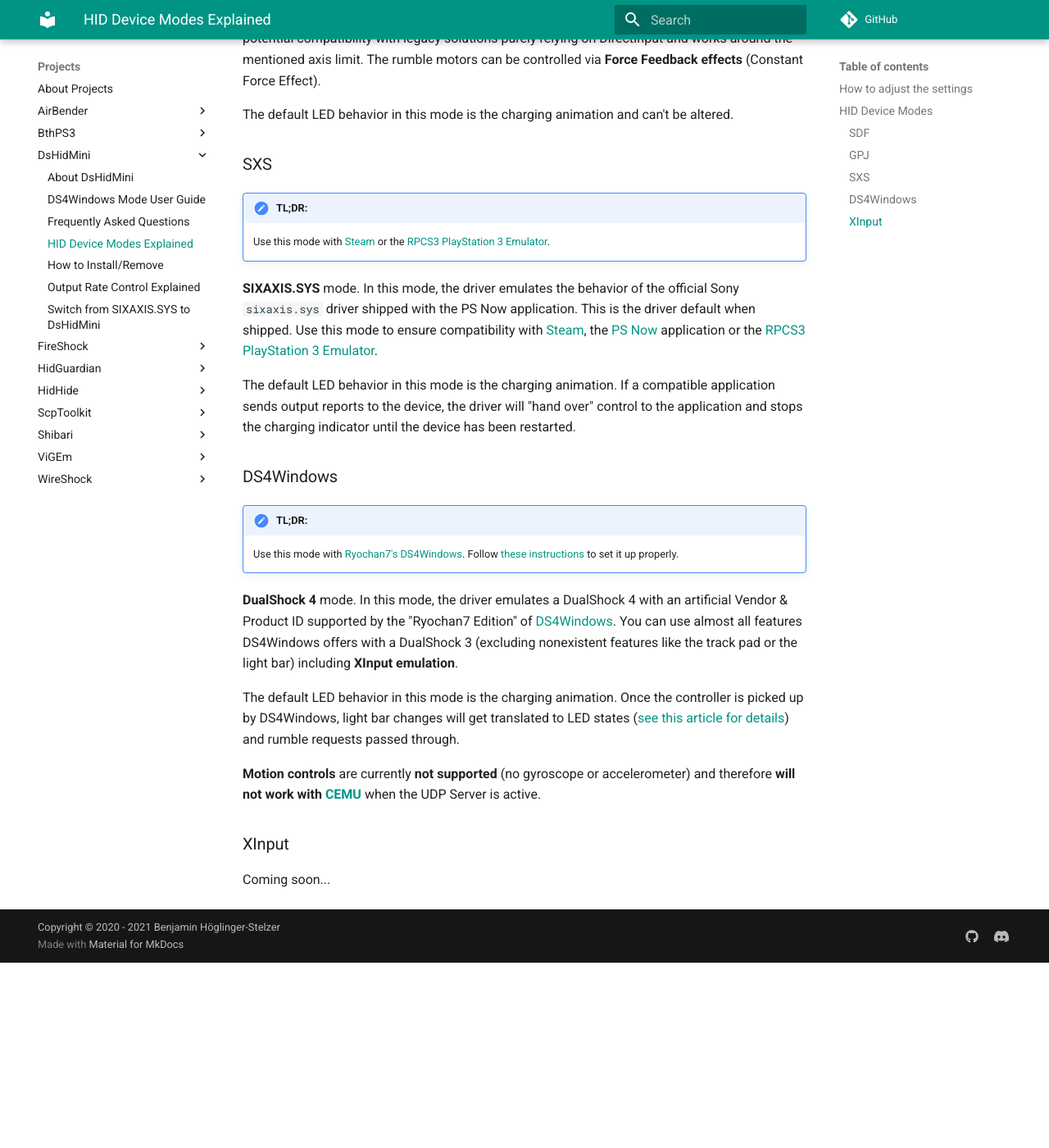
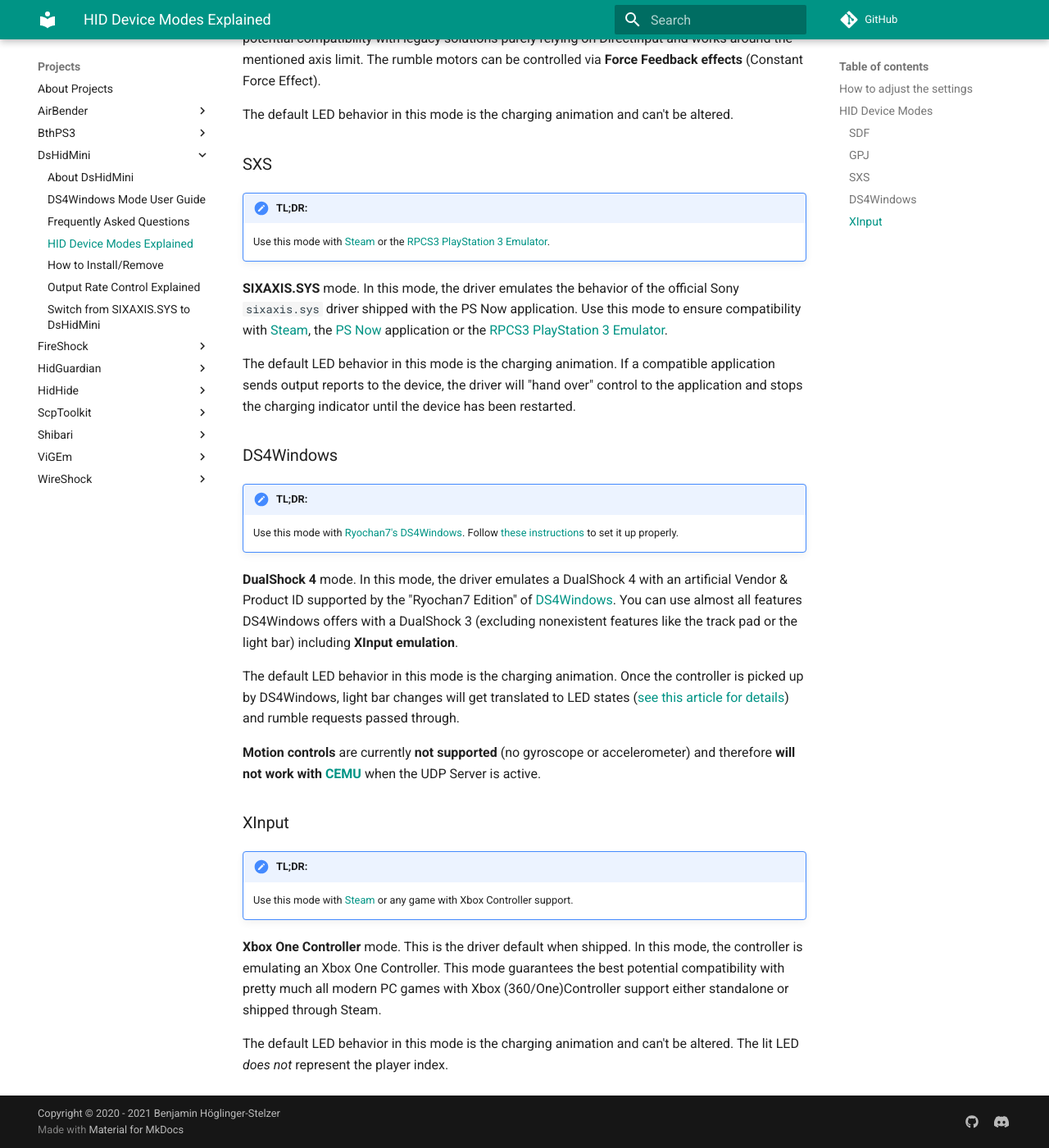
Before and after one commit to nefarius/ViGEm.github.io, an MkDocs documentation site: the page built from docs/projects/DsHidMini/HID-Device-Modes-Explained.md, in a window 1280 px wide and 1400 px high, scrolled down 2233 px. Shown: the whole window at 82% size. Built offline with MkDocs 1.6.1 and Material for MkDocs 9.7.7, drawn with Linux system fonts in a browser that asks for light colours; comment, search, counter and statistics services are not loaded; before the commit the page ends 3407 px from its top, so only the background shows below that.

Commit message:
Updated documentation in preparation for v2 release

```diff
--- a/docs/projects/DsHidMini/HID-Device-Modes-Explained.md
+++ b/docs/projects/DsHidMini/HID-Device-Modes-Explained.md
@@ -62,4 +62,9 @@
 
 ### XInput
 
-Coming soon...
+!!! important "TL;DR:"
+    Use this mode with [Steam](https://store.steampowered.com/) or any game with Xbox Controller support.
+
+**Xbox One Controller** mode. This is the driver default when shipped. In this mode, the controller is emulating an Xbox One Controller. This mode guarantees the best potential compatibility with pretty much all modern PC games with Xbox (360/One)Controller support either standalone or shipped through Steam.
+
+The default LED behavior in this mode is the charging animation and can't be altered. The lit LED *does not* represent the player index.
```
Also changed, not shown: other parts of docs/projects/DsHidMini/HID-Device-Modes-Explained.md (+1 -1 lines), docs/projects/DsHidMini/How-to-Install.md (+6 -0 lines).
